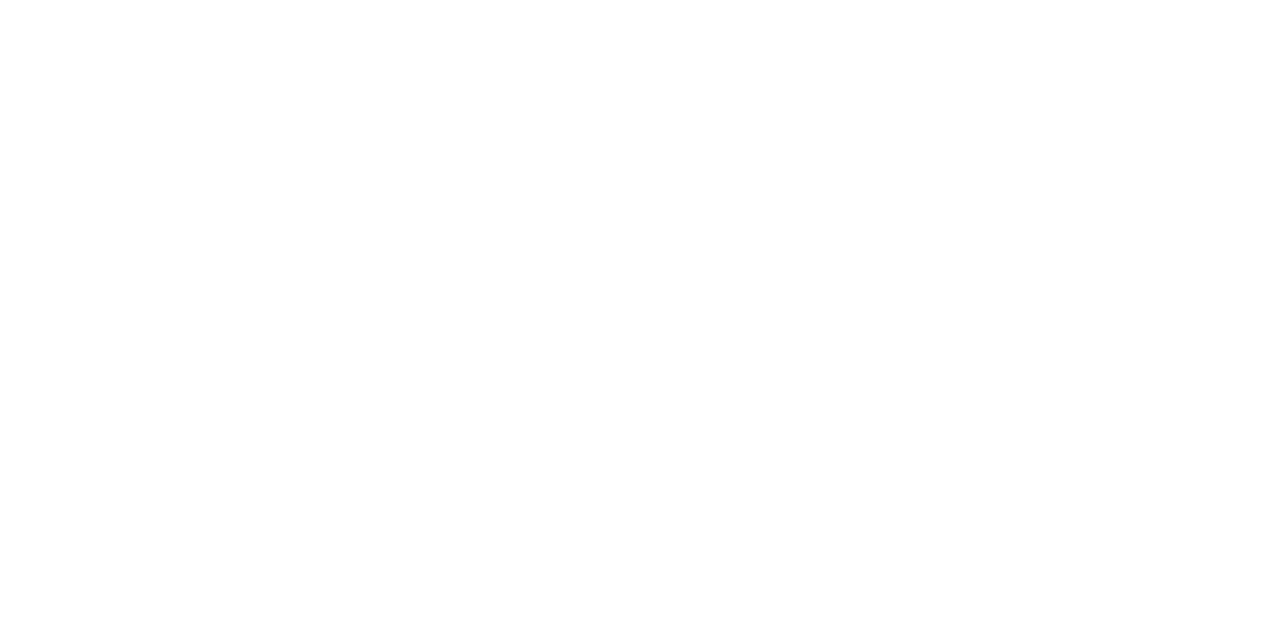
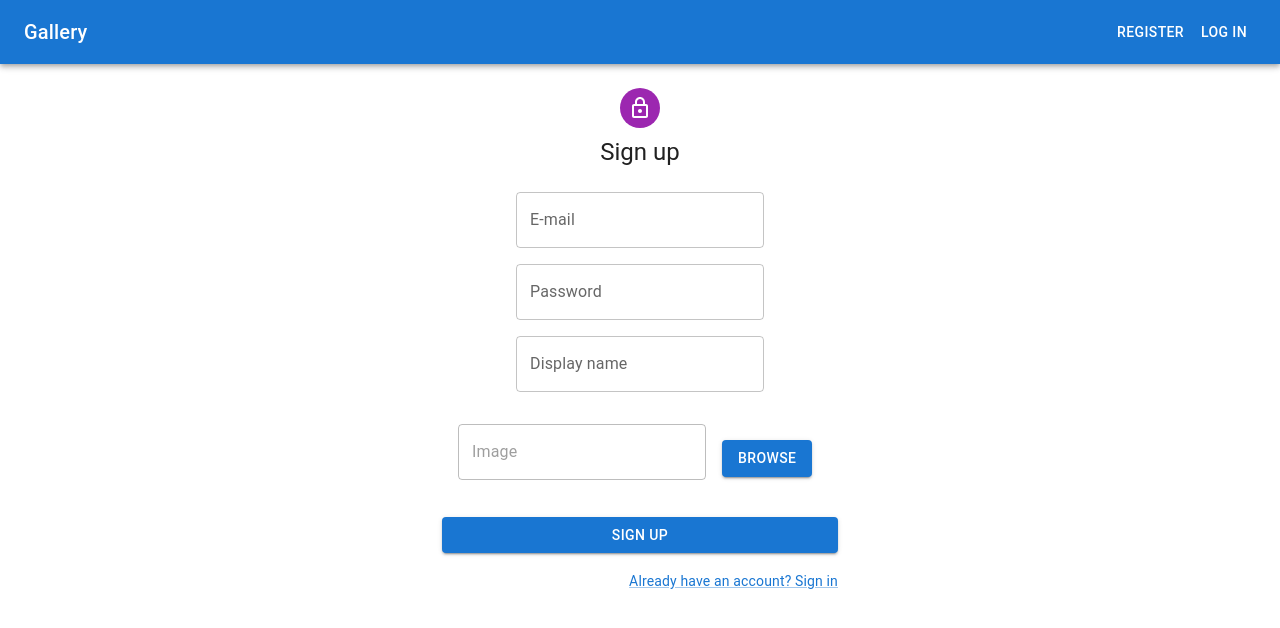
Before and after one commit to wellko/gallery, a React (Create React App) app in the folder frontend/: page /register in a window 1280 px wide. Shown: the top 628 px of the page. Built offline with nearby package versions, Linux system fonts and the light colour scheme.

Commit message:
created Login, Register page and added to App

```diff
--- a/frontend/src/App.tsx
+++ b/frontend/src/App.tsx
@@ -1,11 +1,24 @@
 import React from 'react';
+import {CssBaseline} from "@mui/material";
+import AppToolbar from "./components/UI/AppToolBar/AppToolBar";
+import {useAppSelector} from "./app/hooks";
+import {selectUser} from "./features/users/UsersSlice";
+import {Route, Routes} from "react-router-dom";
+import Login from "./features/users/Login";
+import Register from "./features/users/Register";
 
 
 function App() {
+  const user = useAppSelector(selectUser);
   return (
-    <div className="App">
-
-    </div>
+    <>
+      <CssBaseline/>
+      <AppToolbar/>
+      <Routes>
+        <Route path="/login" element={<Login/>}/>
+        <Route path="/register" element={<Register/>}/>
+      </Routes>
+    </>
   );
 }
 
--- a/frontend/src/components/UI/AppToolBar/AnonymousMenu.tsx
+++ b/frontend/src/components/UI/AppToolBar/AnonymousMenu.tsx
@@ -6,10 +6,10 @@
 	return (
 		<>
 			<Button sx={{marginLeft: 'auto'}} component={NavLink} to="/register" color="inherit">
-				Sign up
+				Register
 			</Button>
 			<Button component={NavLink} to="/login" color="inherit">
-				Sign in
+				Log in
 			</Button>
 		</>
 	);
--- /dev/null
+++ b/frontend/src/features/users/Login.tsx
@@ -0,0 +1,124 @@
+import React, {useState} from 'react';
+import {Link as RouterLink, useNavigate} from 'react-router-dom';
+import {LoginMutation} from '../../types';
+import {
+	Alert,
+	Avatar,
+	Box,
+	Button,
+	CircularProgress,
+	Container,
+	Grid,
+	Link,
+	TextField,
+	Typography,
+} from '@mui/material';
+import LockOpenIcon from '@mui/icons-material/LockOpen';
+import {googleLogin, login} from './UsersThunks';
+import {useAppDispatch, useAppSelector} from '../../app/hooks';
+import {selectLoginError, selectLoginLoading} from './UsersSlice';
+import {GoogleLogin} from '@react-oauth/google';
+
+const Login = () => {
+	const [state, setState] = useState<LoginMutation>({
+		email: '',
+		password: '',
+	});
+	const navigate = useNavigate();
+	const dispatch = useAppDispatch();
+	const error = useAppSelector(selectLoginError);
+	const loading = useAppSelector(selectLoginLoading);
+	const inputChangeHandler = (event: React.ChangeEvent<HTMLInputElement>) => {
+		const {name, value} = event.target;
+		setState((prevState) => ({...prevState, [name]: value}));
+	};
+
+	const submitFormHandler = async (event: React.FormEvent) => {
+		event.preventDefault();
+		await dispatch(login(state)).unwrap();
+		navigate('/');
+	};
+
+	const googleLoginHandler = async (credential: string) => {
+		await dispatch(googleLogin(credential)).unwrap();
+		navigate('/');
+	};
+
+
+	return (
+		<Container component="main" maxWidth="xs">
+			<Box
+				style={{
+					marginTop: 8,
+					display: 'flex',
+					flexDirection: 'column',
+					alignItems: 'center',
+				}}
+			>
+				<Avatar sx={{m: 1, bgcolor: 'secondary.main'}}>
+					<LockOpenIcon/>
+				</Avatar>
+				<Typography component="h1" variant="h5">
+					Sign In
+				</Typography>
+				{error && (
+					<Alert severity="error" sx={{mt: 3, width: '100%'}}>
+						{error.error}
+					</Alert>
+				)}
+				<Box component="form" onSubmit={submitFormHandler} sx={{mt: 3}}>
+					<Grid container spacing={2}>
+						<Grid container item xs={12}>
+							<TextField
+								sx={{margin: 'auto'}}
+								label="E-mail"
+								name="email"
+								type='email'
+								autoComplete="current-username"
+								value={state.email}
+								onChange={inputChangeHandler}
+							/>
+						</Grid>
+						<Grid container item xs={12}>
+							<TextField
+								sx={{margin: 'auto'}}
+								label="Password"
+								name="password"
+								type="password"
+								autoComplete="current-password"
+								value={state.password}
+								onChange={inputChangeHandler}
+							/>
+						</Grid>
+					</Grid>
+					<Button type="submit" fullWidth variant="contained" sx={{mt: 3, mb: 2}}>
+						{loading ? <CircularProgress/> : 'Sign In'}
+					</Button>
+					<Grid container justifyContent="flex-end">
+						<Grid item>
+							<Link component={RouterLink} to="/register" variant="body2">
+								Or sign up
+							</Link>
+						</Grid>
+					</Grid>
+					<Grid container item sx={{pt: 5}} gap={2}>
+						<Grid item xs={12} m="auto">
+							<GoogleLogin
+								onSuccess={(credentialResponse) => {
+									if (credentialResponse.credential) {
+										void googleLoginHandler(credentialResponse.credential);
+									}
+								}}
+								onError={() => {
+									console.log('Login Failed');
+								}}
+							/>
+						</Grid>
+					</Grid>
+				</Box>
+			</Box>
+		</Container>
+	);
+};
+
+export default Login;
--- /dev/null
+++ b/frontend/src/features/users/Register.tsx
@@ -0,0 +1,131 @@
+import React, {useState} from 'react';
+import {Link as RouterLink, useNavigate} from 'react-router-dom';
+import {RegisterMutation} from '../../types';
+import {Avatar, Box, Button, CircularProgress, Container, Grid, Link, TextField, Typography} from '@mui/material';
+import LockOutlinedIcon from '@mui/icons-material/LockOutlined';
+import {useAppDispatch, useAppSelector} from '../../app/hooks';
+import {selectRegisterError, selectRegisterLoading} from './UsersSlice';
+import {register} from './UsersThunks';
+import FileInput from "../../components/UI/FileInput/FileInput";
+
+const Register = () => {
+	const dispatch = useAppDispatch();
+	const error = useAppSelector(selectRegisterError);
+	const navigate = useNavigate();
+	const loading = useAppSelector(selectRegisterLoading);
+
+	const [state, setState] = useState<RegisterMutation>({
+		email: '',
+		password: '',
+		avatar: null,
+		displayName: '',
+	});
+
+	const inputChangeHandler = (event: React.ChangeEvent<HTMLInputElement>) => {
+		const {name, value} = event.target;
+		setState((prevState) => ({...prevState, [name]: value}));
+	};
+
+	const fileInputChangeHandler = (e: React.ChangeEvent<HTMLInputElement>) => {
+		const {name, files} = e.target;
+		setState((prevState) => ({
+			...prevState,
+			[name]: files && files[0] ? files[0] : null,
+		}));
+	};
+
+	const submitFormHandler = async (event: React.FormEvent) => {
+		event.preventDefault();
+		try {
+			await dispatch(register(state)).unwrap();
+			navigate('/');
+		} catch (e) {
+			throw new Error();
+		}
+	};
+
+	const getFieldError = (fieldName: string) => {
+		try {
+			return error?.errors[fieldName].message;
+		} catch {
+			return undefined;
+		}
+	};
+
+	return (
+		<Container component="main" maxWidth="xs">
+			<Box
+				style={{
+					marginTop: 8,
+					display: 'flex',
+					flexDirection: 'column',
+					alignItems: 'center',
+				}}
+			>
+				<Avatar sx={{m: 1, bgcolor: 'secondary.main'}}>
+					<LockOutlinedIcon/>
+				</Avatar>
+				<Typography component="h1" variant="h5">
+					Sign up
+				</Typography>
+
+				<Box component="form" onSubmit={submitFormHandler} sx={{mt: 3}}>
+					<Grid container spacing={2}>
+						<Grid container item xs={12}>
+							<TextField
+								sx={{margin: 'auto'}}
+								label="E-mail"
+								name="email"
+								type='email'
+								autoComplete="new-username"
+								value={state.email}
+								onChange={inputChangeHandler}
+								error={Boolean(getFieldError('username'))}
+								helperText={getFieldError('username')}
+							/>
+						</Grid>
+						<Grid container item xs={12}>
+							<TextField
+								sx={{margin: 'auto'}}
+								name="password"
+								label="Password"
+								type="password"
+								autoComplete="new-password"
+								value={state.password}
+								onChange={inputChangeHandler}
+								error={Boolean(getFieldError('password'))}
+								helperText={getFieldError('password')}
+							/>
+						</Grid>
+						<Grid container item xs={12}>
+							<TextField
+								sx={{margin: 'auto'}}
+								name="displayName"
+								label="Display name"
+								value={state.displayName}
+								onChange={inputChangeHandler}
+								error={Boolean(getFieldError('displayName'))}
+								helperText={getFieldError('displayName')}
+							/>
+						</Grid>
+						<Grid container item xs={12}>
+							<FileInput label="Image" onChange={fileInputChangeHandler} name="avatar" type="image/*"/>
+						</Grid>
+					</Grid>
+					<Button type="submit" fullWidth variant="contained" sx={{mt: 3, mb: 2}}>
+						{loading ? <CircularProgress/> : 'Sign Up'}
+					</Button>
+					<Grid container justifyContent="flex-end">
+						<Grid item>
+							<Link component={RouterLink} to="/login" variant="body2">
+								Already have an account? Sign in
+							</Link>
+						</Grid>
+					</Grid>
+				</Box>
+			</Box>
+		</Container>
+	);
+};
+
+export default Register;
--- a/frontend/src/index.tsx
+++ b/frontend/src/index.tsx
@@ -1,13 +1,25 @@
 import React from 'react';
 import ReactDOM from 'react-dom/client';
 import App from './App';
+import {Provider} from 'react-redux';
+import {persistor, store} from './app/store';
+import {BrowserRouter} from 'react-router-dom';
+import {PersistGate} from 'redux-persist/integration/react';
+import {addInterceptors} from './axios-api';
+import {GOOGLE_CLIENT_ID} from './constants';
+import {GoogleOAuthProvider} from '@react-oauth/google';
 
+addInterceptors(store);
 
-const root = ReactDOM.createRoot(
-  document.getElementById('root') as HTMLElement
+const root = ReactDOM.createRoot(document.getElementById('root') as HTMLElement);
+root.render(
+	<GoogleOAuthProvider clientId={GOOGLE_CLIENT_ID}>
+		<Provider store={store}>
+			<PersistGate persistor={persistor}>
+				<BrowserRouter>
+					<App/>
+				</BrowserRouter>
+			</PersistGate>
+		</Provider>
+	</GoogleOAuthProvider>,
 );
-root.render(
-
-    <App />
-
-);
```
